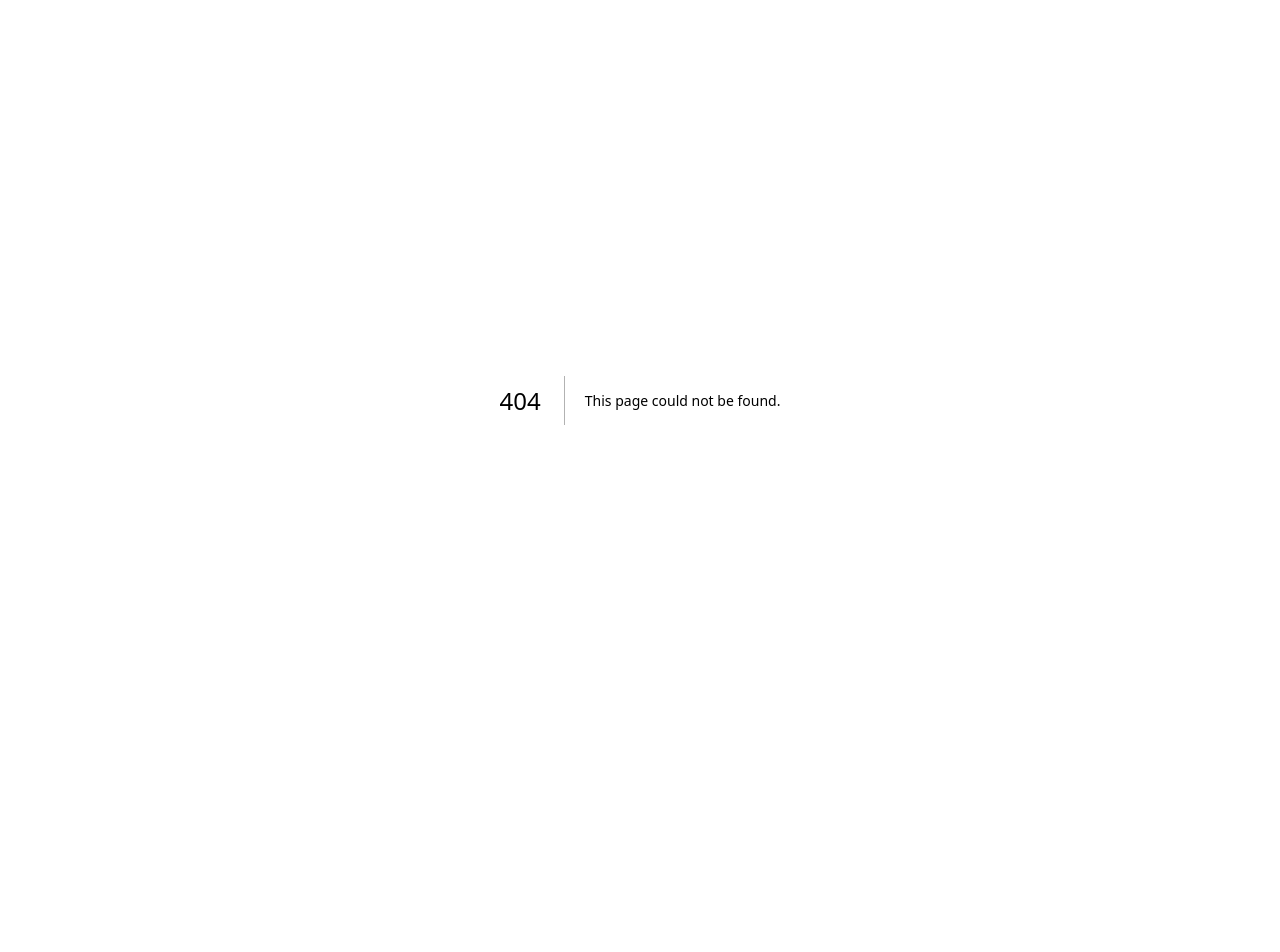
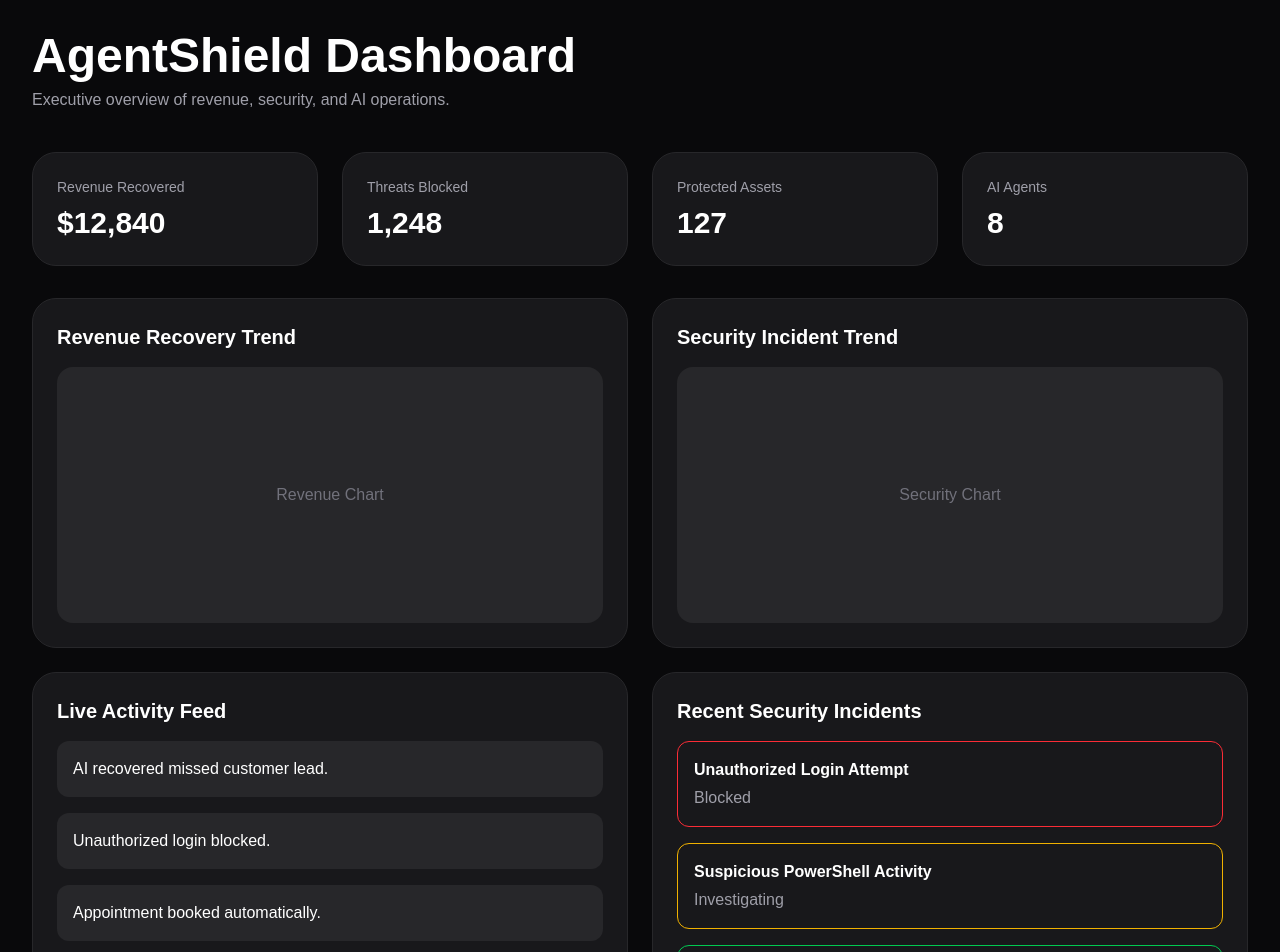
Before and after one commit to Henryiivii/agentshield, a Next.js app: page /dashboard in a window 1280 px wide. Before the commit this address had no page. Shown: the top 952 px of the page. Before the commit the page ends 800 px from the top, so only its background shows below. Built offline with nearby package versions, Linux system fonts and the light colour scheme.

Commit message:
Create page.tsx

```diff
--- /dev/null
+++ b/app/dashboard/page.tsx
@@ -0,0 +1,178 @@
+export default function Dashboard() {
+  return (
+    <main className="min-h-screen bg-[#09090B] text-white p-8">
+      <div className="max-w-7xl mx-auto">
+
+        <div className="mb-10">
+          <h1 className="text-5xl font-bold">
+            AgentShield Dashboard
+          </h1>
+
+          <p className="text-zinc-400 mt-2">
+            Executive overview of revenue, security, and AI operations.
+          </p>
+        </div>
+
+        {/* KPI Cards */}
+        <div className="grid md:grid-cols-4 gap-6 mb-8">
+
+          <Card
+            title="Revenue Recovered"
+            value="$12,840"
+          />
+
+          <Card
+            title="Threats Blocked"
+            value="1,248"
+          />
+
+          <Card
+            title="Protected Assets"
+            value="127"
+          />
+
+          <Card
+            title="AI Agents"
+            value="8"
+          />
+
+        </div>
+
+        {/* Main Panels */}
+        <div className="grid lg:grid-cols-2 gap-6">
+
+          <Panel title="Revenue Recovery Trend">
+            <div className="h-64 rounded-2xl bg-zinc-800 flex items-center justify-center">
+              <span className="text-zinc-500">
+                Revenue Chart
+              </span>
+            </div>
+          </Panel>
+
+          <Panel title="Security Incident Trend">
+            <div className="h-64 rounded-2xl bg-zinc-800 flex items-center justify-center">
+              <span className="text-zinc-500">
+                Security Chart
+              </span>
+            </div>
+          </Panel>
+
+        </div>
+
+        {/* Bottom Row */}
+        <div className="grid lg:grid-cols-2 gap-6 mt-6">
+
+          <Panel title="Live Activity Feed">
+            <div className="space-y-4">
+
+              <Activity text="AI recovered missed customer lead." />
+              <Activity text="Unauthorized login blocked." />
+              <Activity text="Appointment booked automatically." />
+              <Activity text="Security scan completed." />
+              <Activity text="Revenue report generated." />
+
+            </div>
+          </Panel>
+
+          <Panel title="Recent Security Incidents">
+            <div className="space-y-4">
+
+              <Incident
+                color="border-red-500"
+                title="Unauthorized Login Attempt"
+                status="Blocked"
+              />
+
+              <Incident
+                color="border-yellow-500"
+                title="Suspicious PowerShell Activity"
+                status="Investigating"
+              />
+
+              <Incident
+                color="border-green-500"
+                title="Malware Detection"
+                status="Resolved"
+              />
+
+            </div>
+          </Panel>
+
+        </div>
+
+      </div>
+    </main>
+  );
+}
+
+function Card({
+  title,
+  value,
+}: {
+  title: string;
+  value: string;
+}) {
+  return (
+    <div className="bg-zinc-900 border border-zinc-800 rounded-3xl p-6">
+      <p className="text-zinc-400 text-sm">
+        {title}
+      </p>
+
+      <h2 className="text-3xl font-bold mt-2">
+        {value}
+      </h2>
+    </div>
+  );
+}
+
+function Panel({
+  title,
+  children,
+}: {
+  title: string;
+  children: React.ReactNode;
+}) {
+  return (
+    <div className="bg-zinc-900 border border-zinc-800 rounded-3xl p-6">
+      <h2 className="text-xl font-bold mb-4">
+        {title}
+      </h2>
+
+      {children}
+    </div>
+  );
+}
+
+function Activity({
+  text,
+}: {
+  text: string;
+}) {
+  return (
+    <div className="bg-zinc-800 rounded-xl p-4">
+      {text}
+    </div>
+  );
+}
+
+function Incident({
+  title,
+  status,
+  color,
+}: {
+  title: string;
+  status: string;
+  color: string;
+}) {
+  return (
+    <div className={`border ${color} rounded-xl p-4`}>
+      <h3 className="font-semibold">
+        {title}
+      </h3>
+
+      <p className="text-zinc-400 mt-1">
+        {status}
+      </p>
+    </div>
+  );
+}
```
